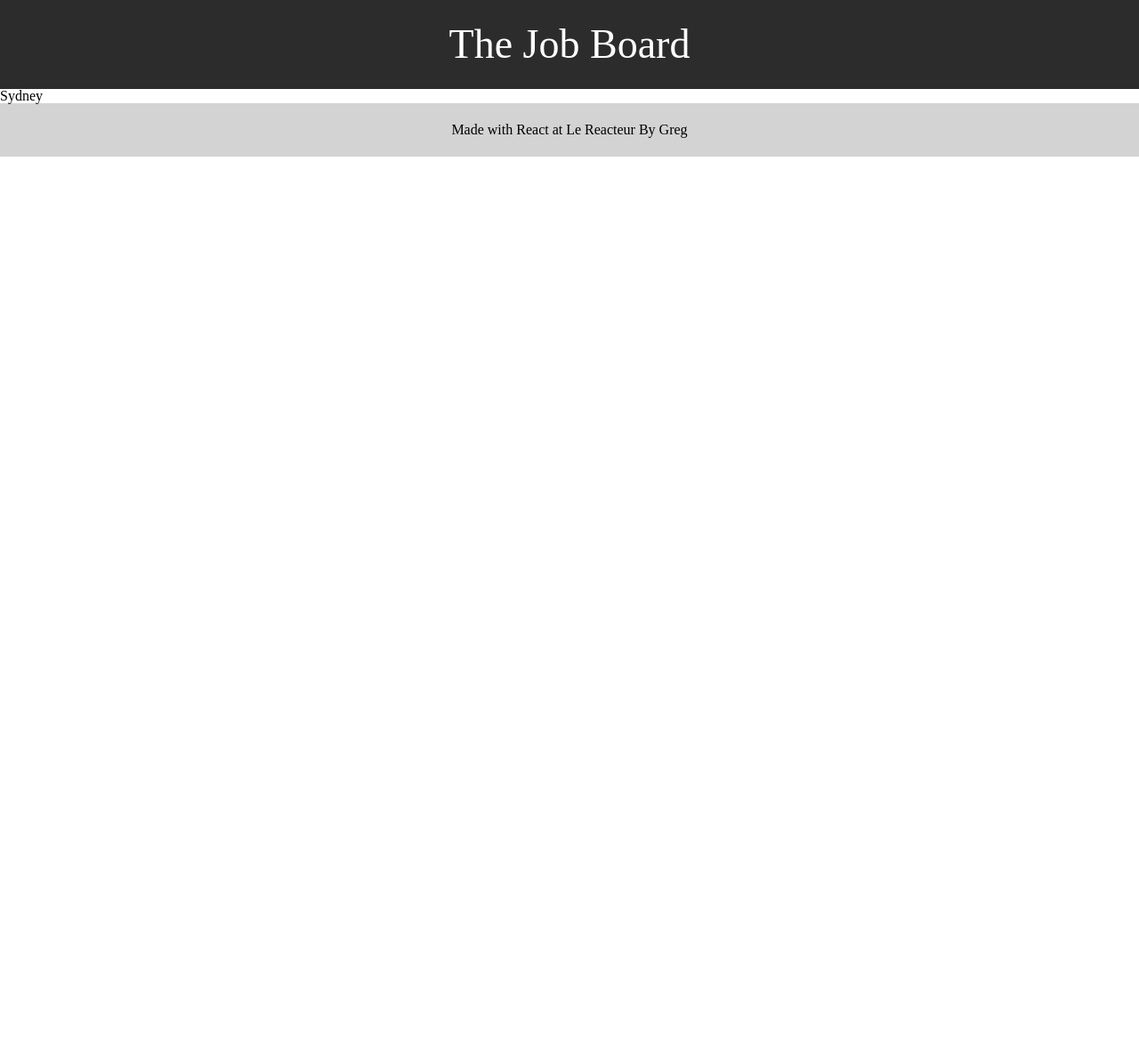
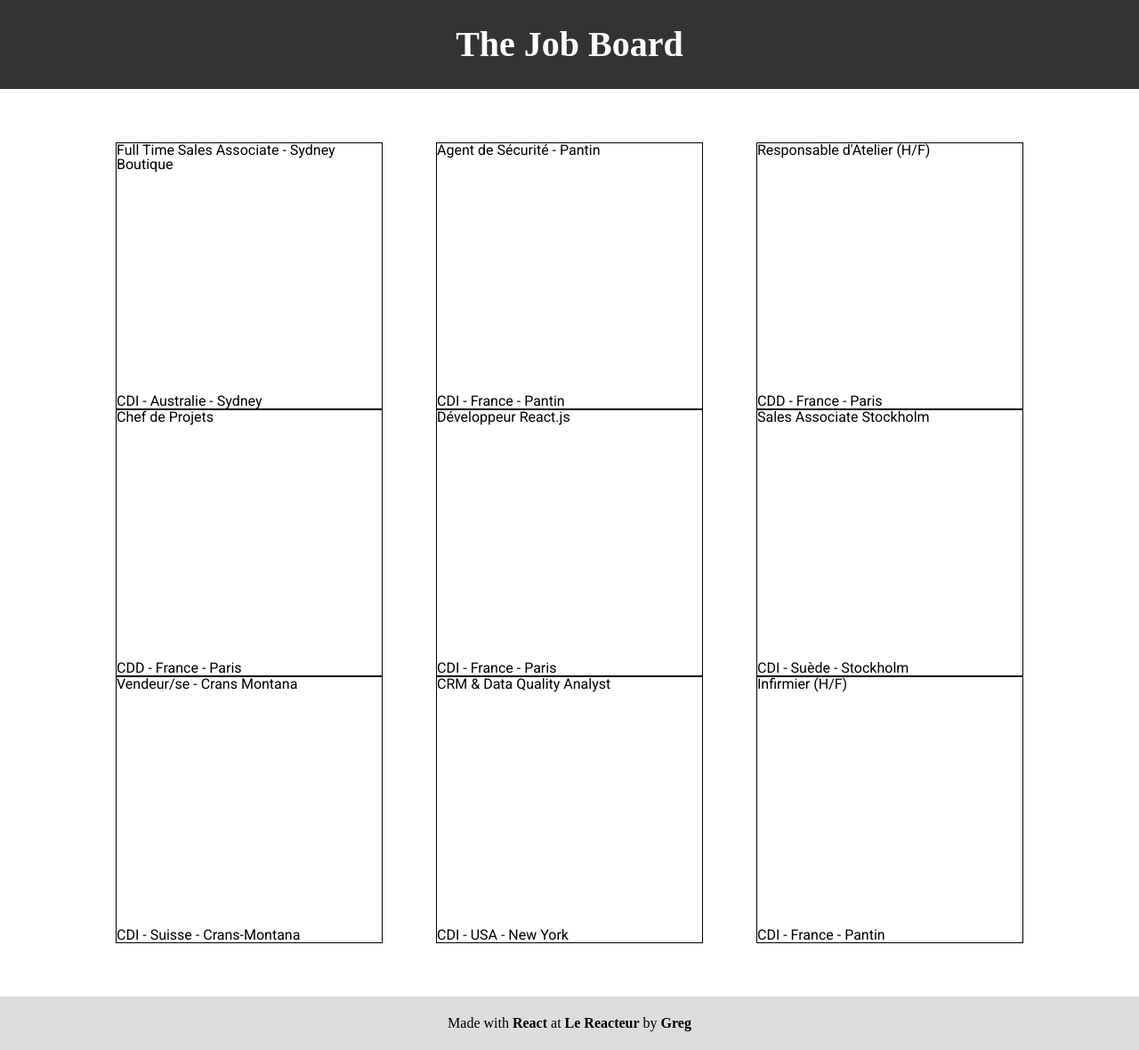
Before and after one commit to greg-abrn/The-Job-Board, a React (Vite) app: page / in a window 1280 px wide. Shown: the whole page at 89% size. Before the commit the page ends 800 px from the top, so only its background shows below. Built offline with nearby package versions, Linux system fonts and the light colour scheme.

Commit message:
the-job-board

```diff
--- a/index.html
+++ b/index.html
@@ -2,8 +2,13 @@
 <html lang="en">
   <head>
     <meta charset="UTF-8" />
-    <link rel="icon" type="image/svg+xml" href="/vite.svg" />
     <link rel="stylesheet" href="./src/index.css" />
+    <link rel="preconnect" href="https://fonts.googleapis.com" />
+    <link rel="preconnect" href="https://fonts.gstatic.com" crossorigin />
+    <link
+      href="https://fonts.googleapis.com/css2?family=Roboto:ital,wght@0,100..900;1,100..900&display=swap"
+      rel="stylesheet"
+    />
     <meta name="viewport" content="width=device-width, initial-scale=1.0" />
     <title>The Job Board</title>
   </head>
--- a/src/App.css
+++ b/src/App.css
@@ -1,24 +1,49 @@
-.container {
-  max-width: 1135px;
+* {
+  font-family: "Roboto", sans-serif;
+}
+
+h1 {
+  color: #ffffff;
+  font-size: 40px;
+  font-weight: 700;
 }
 
 header {
+  background-color: #333333;
   height: 100px;
-  background-color: rgba(0, 0, 0, 0.828);
+  display: flex;
+  justify-content: center;
+  align-items: center;
+  margin-bottom: 60px;
+}
+
+.container {
+  width: 1020px;
+  margin: 0 auto;
+  display: flex;
+  justify-content: center;
+  flex-wrap: wrap;
+  gap: calc((100% - 840px) / 3);
+}
+
+.box {
+  border: 1px solid black;
+  height: 300px;
+  width: 300px;
+  display: flex;
+  flex-direction: column;
+  justify-content: space-between;
+}
+
+footer {
+  margin-top: 60px;
+  height: 60px;
+  background-color: #dddddd;
   display: flex;
   justify-content: center;
   align-items: center;
 }
 
-footer {
-  height: 60px;
-  background-color: lightgrey;
-  display: flex;
-  align-items: center;
-  justify-content: center;
+footer span {
+  font-weight: bold;
 }
-
-header h1 {
-  font-size: 46px;
-  color: white;
-}
--- a/src/App.jsx
+++ b/src/App.jsx
@@ -1,21 +1,136 @@
 import "./App.css";
-import Header from "./components/Header";
-import Jobs from "./components/Jobs";
-import Footer from "./components/Footer";
 
 const App = () => {
   return (
     <>
       <header>
-        <Header title="The Job Board" />
+        <h1>The Job Board</h1>
       </header>
+      <main>
+        <div className="container">
+          <div className="box">
+            <div>
+              <p>Full Time Sales Associate - Sydney Boutique</p>
+            </div>
+            <div>
+              <span>CDI</span>
+              <span> - </span>
+              <span>Australie</span>
+              <span> - </span>
+              <span>Sydney</span>
+            </div>
+          </div>
 
-      <main>
-        <Jobs />
+          <div className="box">
+            <div>
+              <p>Agent de Sécurité - Pantin</p>
+            </div>
+            <div>
+              <span>CDI</span>
+              <span> - </span>
+              <span>France</span>
+              <span> - </span>
+              <span>Pantin</span>
+            </div>
+          </div>
+
+          <div className="box">
+            <div>
+              <p>Responsable d'Atelier (H/F)</p>
+            </div>
+            <div>
+              <span>CDD</span>
+              <span> - </span>
+              <span>France</span>
+              <span> - </span>
+              <span>Paris</span>
+            </div>
+          </div>
+
+          <div className="box">
+            <div>
+              <p>Chef de Projets</p>
+            </div>
+            <div>
+              <span>CDD</span>
+              <span> - </span>
+              <span>France</span>
+              <span> - </span>
+              <span>Paris</span>
+            </div>
+          </div>
+
+          <div className="box">
+            <div>
+              <p>Développeur React.js</p>
+            </div>
+            <div>
+              <span>CDI</span>
+              <span> - </span>
+              <span>France</span>
+              <span> - </span>
+              <span>Paris</span>
+            </div>
+          </div>
+
+          <div className="box">
+            <div>
+              <p>Sales Associate Stockholm</p>
+            </div>
+            <div>
+              <span>CDI</span>
+              <span> - </span>
+              <span>Suède</span>
+              <span> - </span>
+              <span>Stockholm</span>
+            </div>
+          </div>
+
+          <div className="box">
+            <div>
+              <p>Vendeur/se - Crans Montana</p>
+            </div>
+            <div>
+              <span>CDI</span>
+              <span> - </span>
+              <span>Suisse</span>
+              <span> - </span>
+              <span>Crans-Montana</span>
+            </div>
+          </div>
+
+          <div className="box">
+            <div>
+              <p>CRM & Data Quality Analyst</p>
+            </div>
+            <div>
+              <span>CDI</span>
+              <span> - </span>
+              <span>USA</span>
+              <span> - </span>
+              <span>New York</span>
+            </div>
+          </div>
+
+          <div className="box">
+            <div>
+              <p>Infirmier (H/F)</p>
+            </div>
+            <div>
+              <span>CDI</span>
+              <span> - </span>
+              <span>France</span>
+              <span> - </span>
+              <span>Pantin</span>
+            </div>
+          </div>
+        </div>
       </main>
-
       <footer>
-        <Footer text="Made with React at Le Reacteur By Greg" />
+        <p>
+          Made with <span>React</span> at <span>Le Reacteur</span> by{" "}
+          <span>Greg</span>
+        </p>
       </footer>
     </>
   );
--- a/src/components/Footer.jsx
+++ /dev/null
@@ -1,5 +0,0 @@
-const Footer = (props) => {
-  return <p>{props.text}</p>;
-};
-
-export default Footer;
--- a/src/components/Header.jsx
+++ /dev/null
@@ -1,7 +0,0 @@
-import Title from "./Title";
-
-const Header = (props) => {
-  return <Title title={props.title} />;
-};
-
-export default Header;
--- a/src/components/Job.jsx
+++ /dev/null
@@ -1,11 +0,0 @@
-const Job = (props) => {
-  return (
-    (<h2>{props.className}</h2>),
-    (<h2>{props.title}</h2>),
-    (<h3>{props.contractType}</h3>),
-    (<h3>{props.country}</h3>),
-    (<h3>{props.city}</h3>)
-  );
-};
-
-export default Job;
--- a/src/components/Jobs.jsx
+++ /dev/null
@@ -1,15 +0,0 @@
-import Job from "./Job";
-
-const Jobs = (props) => {
-  return (
-    <Job
-      className="Full Time Sales Associate - "
-      title="Sydney Boutique"
-      contractType="CDI"
-      country="Australie"
-      city="Sydney"
-    />
-  );
-};
-
-export default Jobs;
--- a/src/components/Title.jsx
+++ /dev/null
@@ -1,5 +0,0 @@
-const Title = (props) => {
-  return <h1>{props.title}</h1>;
-};
-
-export default Title;
```
